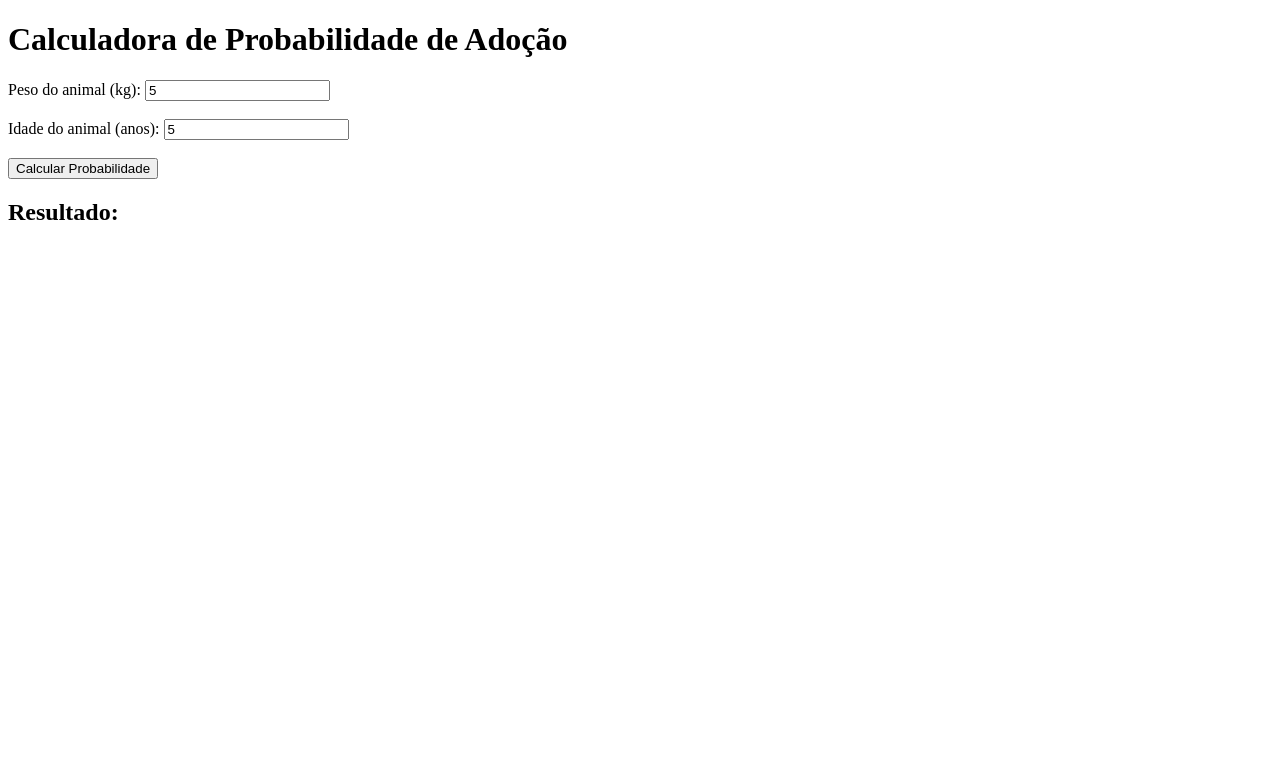
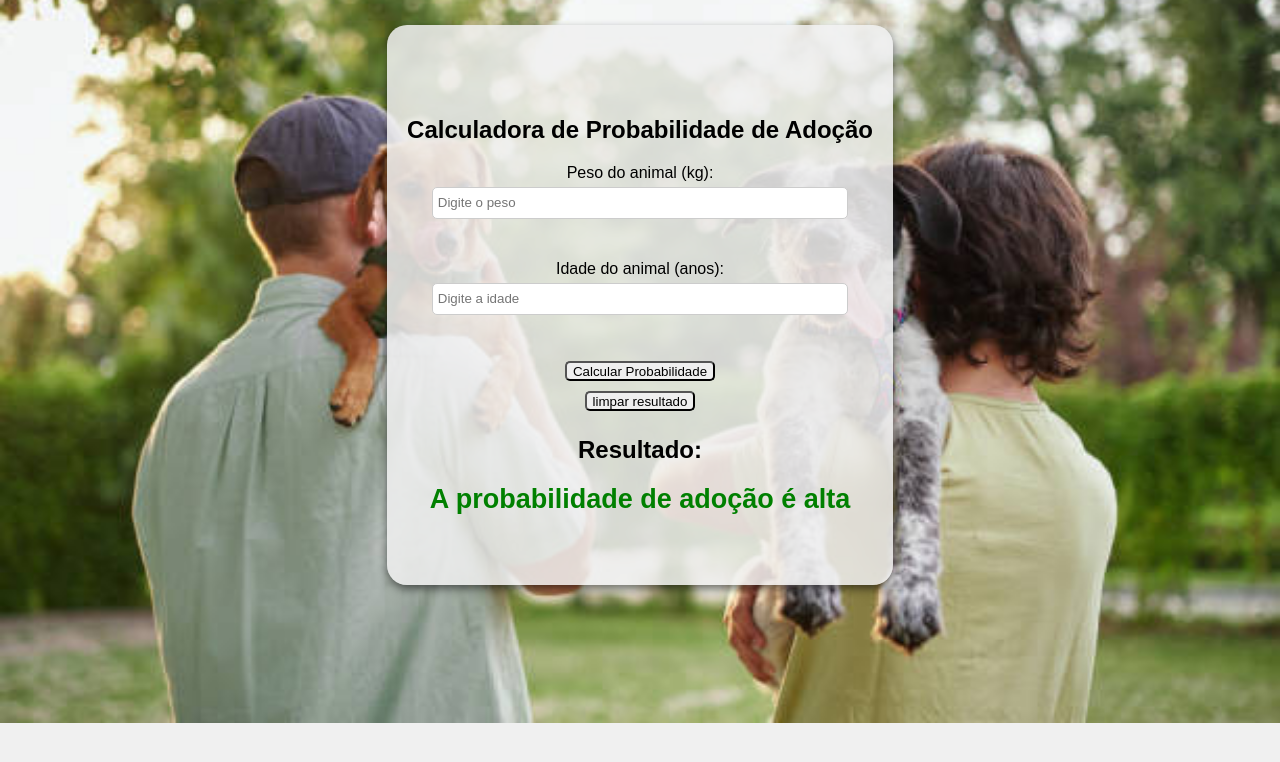
Before and after one commit to victorsancar/adocao, a plain HTML site: page index.html in a window 1280 px wide. Both pictures are taken after typing "5", "5" into the empty fields and a click on the button "Calcular Probabilidade". Drawn offline with Linux system fonts and the light colour scheme.

Commit message:
Add files via upload

```diff
--- a/app.js
+++ b/app.js
@@ -5,6 +5,8 @@ function calculoAdocao(){
     const idade = parseInt(idadeInput.value);
     let notaFinal = 10;
     const resultadoCalculoPesoIdade = document.getElementById('resultadoCalculoPesoIdade'); // Corrigido o id
+    pesoInput.value = ""; // Limpa o campo de peso
+    idadeInput.value = ""; // Limpa o campo de idade
 
     // Corrigido: primeiro verifica o maior valor
     if (peso > 20){
@@ -23,11 +25,24 @@ function calculoAdocao(){
 
     if (notaFinal > 7){
        resultadoCalculoPesoIdade.innerHTML = "A probabilidade de adoção é alta";
+       resultadoCalculoPesoIdade.style.color = "green"; // Texto verde para alta probabilidade
+       resultadoCalculoPesoIdade.style.fontWeight = "bold"; // Deixa em negrito
+       resultadoCalculoPesoIdade.style.fontSize = "27px"; // Deixa em negrito
     }
+
     else if (notaFinal >= 5 && notaFinal <= 7){
        resultadoCalculoPesoIdade.innerHTML = "A probabilidade de adoção é média";
+       resultadoCalculoPesoIdade.style.color = "orange"; // Texto verde para alta probabilidade
+       resultadoCalculoPesoIdade.style.fontWeight = "normal"; // Deixa em negrito
+       resultadoCalculoPesoIdade.style.fontSize = "27px"; // Deixa em negrito
     }
     else {
         resultadoCalculoPesoIdade.innerHTML = "A probabilidade de adoção é baixa";
+        resultadoCalculoPesoIdade.style.color = "red"; // Texto verde para alta probabilidade
+        resultadoCalculoPesoIdade.style.fontWeight = "bold"; // Deixa em negrito
+        resultadoCalculoPesoIdade.style.fontSize = "27px"; // Deixa em negrito
     }
 }
+function limparResultado() {
+    resultadoCalculoPesoIdade.innerHTML = ''; // Limpa o resultado
+}
--- a/index.html
+++ b/index.html
@@ -4,8 +4,10 @@
     <meta charset="UTF-8">
     <meta name="viewport" content="width=device-width, initial-scale=1.0">
     <title>Cálculo de Adoção</title>
+    <link rel="stylesheet" href="style.css">
 </head>
 <body>
+    <section class="container">
     <h1>Calculadora de Probabilidade de Adoção</h1>
 
     <label for="peso">Peso do animal (kg):</label>
@@ -17,10 +19,12 @@
     <br><br>
 
     <button onclick="calculoAdocao()">Calcular Probabilidade</button>
+    <button onclick="limparResultado()">limpar resultado</button>
 
     <h2>Resultado:</h2>
     <div id="resultadoCalculoPesoIdade"></div> <!-- Corrigido o id -->
+    </section>
 
-    <script src="js/exercicio.js"></script>
+    <script src="app.js"></script>
 </body>
 </html>
--- /dev/null
+++ b/style.css
@@ -0,0 +1,37 @@
+body{
+    background-color: #f0f0f0;
+    background-image: url('img/pets-fundo.jpg ');
+    background-size: cover;
+    background-position: center;
+    background-repeat: no-repeat;
+}
+.container{
+    color: #000000;
+    background-color: #f0f0f0da;
+    font-family: Arial, sans-serif;
+    margin: 2% 30% 0% 30%;
+    display: flex;
+    flex-direction: column;
+    align-items: center;
+    justify-content: center;
+    height: 70vh;
+    border: px solid #000000;
+    border-radius: 20px;
+    box-shadow: 0 4px 8px rgba(0, 0, 0, 0.5);
+}
+
+button{
+    display: flex;
+    border-radius: 5px;
+    margin: 1%;
+    height: 20px;
+}
+
+input{
+    width: 80%;
+    height: 20px;
+    border-radius: 5px;
+    margin: 1%;
+    padding: 5px;
+    border: 1px solid #ccc;
+}
```
Also changed, not shown: img/pets-fundo.jpg (added).
